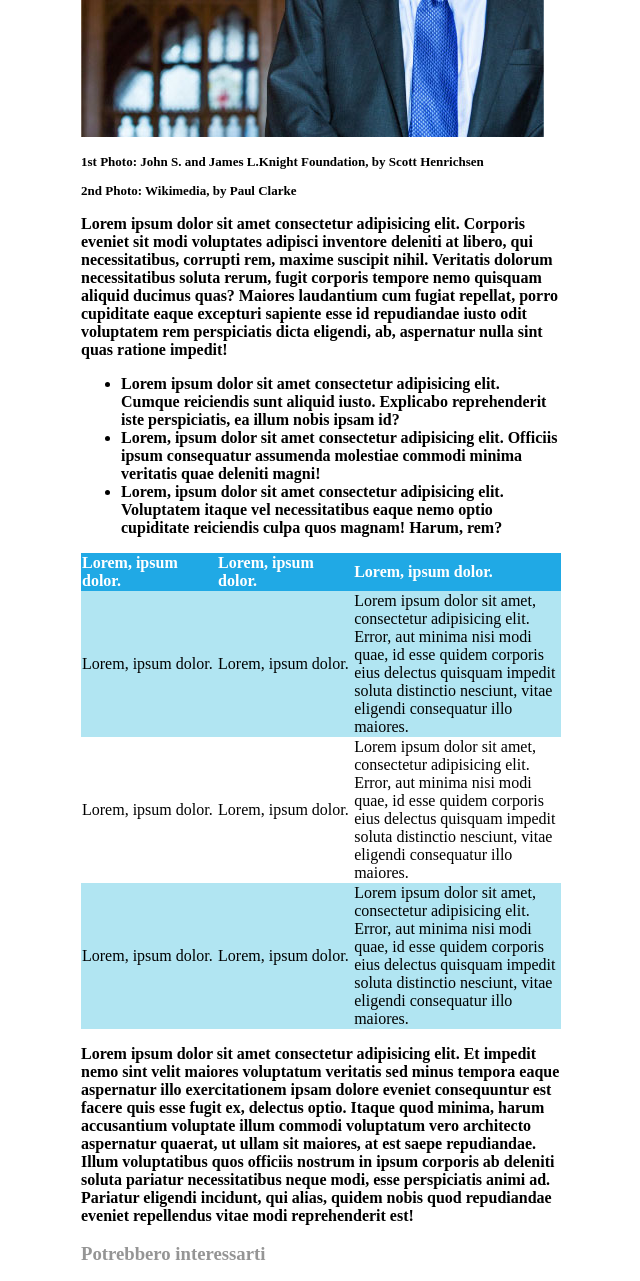
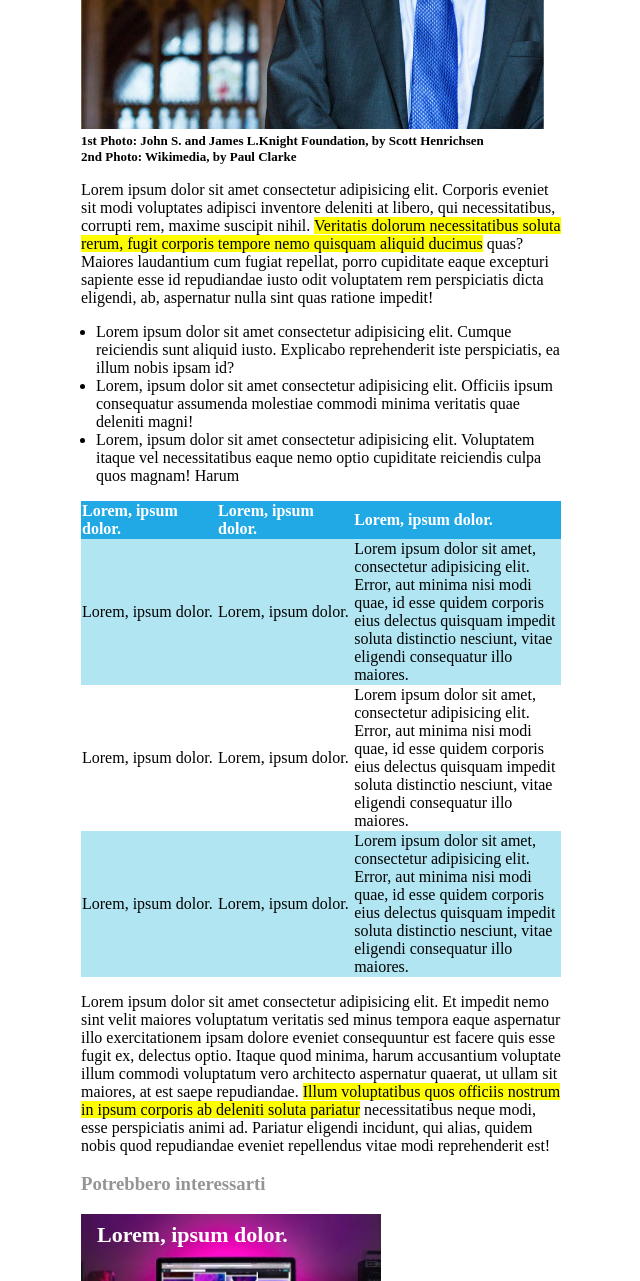
Before and after one commit to Eduard-Condurache/html-css-booleaner, a plain HTML site: page index.html in a window 1280 px wide. Shown: the part 920-2201 px from the top of the page, without its empty margins (319-959 px from the left). Drawn offline with Linux system fonts and the light colour scheme.

Commit message:
Esercizio the Booleaner finito!

```diff
--- a/css/style.css
+++ b/css/style.css
@@ -2,6 +2,7 @@
 body, html {
     margin-left: 200px;
     margin-right: 200px;
+    margin-top: 0;
 }
 
 .background-header {
@@ -13,6 +14,7 @@ body, html {
 #logo {
     width: 15%;
     text-align: right;
+    padding: 20px;
 }
 
 #titolo-pagina {
@@ -24,7 +26,7 @@ body, html {
     color:#2bade6
 }
 
-h3 {
+.text-grey {
     color: #959595;
 }
 
@@ -34,9 +36,17 @@ h3 {
 
 }
 
-.text-weight {
-    font-weight:bold;
+.yellow-text {
+    background-color: #fdfd00;
 }
+
+ul {
+    margin-left: 15px;
+    padding: 0;
+}
+
+
+                          /* TABLE SECTION */
 
 table {
     border-collapse: collapse;
@@ -59,6 +69,8 @@ td {
     height: 40px;
 }
 
+                            /* FOOTER SECTION*/
+
 
 .stacked-image {
     display: block;
@@ -71,6 +83,7 @@ td {
     text-align: center;
     color: white;
     font-weight: bold;
+    font-size: 22px;
   }
 
 .immagine1 {
--- a/index.html
+++ b/index.html
@@ -8,18 +8,19 @@
    </head>
    <body>
 
+                                        <!--  Inizio header  -->
+
     <header>
-
         <div class="background-header">
-            <img src="./img/logo.svg" alt="" id="logo">
+            <img src="./img/logo.svg" alt="immagine-logo" id="logo">
         </div>
 
         <h1 id="titolo-pagina">
             Internet deve essere al servizio del "bene pubblico": il
-            manifesto di Tim Berners-Lee
+            <br>manifesto di Tim Berners-Lee
         </h1>
 
-        <div>
+        <div class="text-grey">
             <h3>Scritto da <span id="the-booleaner">The Booleaner</span></h3>
             <p>Il 10/10/2020</p>
         </div>
@@ -28,18 +29,21 @@
         <img src="./img/tim-2.jpg" alt="">
 
         <div class="photo-description">
-            <p>1st Photo: John S. and James L.Knight Foundation, by Scott Henrichsen</p>
-            <p>2nd Photo: Wikimedia, by Paul Clarke</p>
+            1st Photo: John S. and James L.Knight Foundation, by Scott Henrichsen <br>
+            2nd Photo: Wikimedia, by Paul Clarke
         </div>
+    </header>
+                                       <!--  Fine header  -->
 
-    </header>
 
+
+                                       <!-- Inizio main content  -->
      <main>
-        <div class="text-weight">
+        <div>
             <p>
                 Lorem ipsum dolor sit amet consectetur adipisicing elit. Corporis eveniet sit modi voluptates adipisci
-                inventore deleniti at libero, qui necessitatibus, corrupti rem, maxime suscipit nihil. Veritatis
-                dolorum necessitatibus soluta rerum, fugit corporis tempore nemo quisquam aliquid ducimus quas?
+                inventore deleniti at libero, qui necessitatibus, corrupti rem, maxime suscipit nihil. <span class="yellow-text">Veritatis
+                dolorum necessitatibus soluta rerum, fugit corporis tempore nemo quisquam aliquid ducimus</span> quas?
                 Maiores laudantium cum fugiat repellat, porro cupiditate eaque excepturi sapiente esse id repudiandae
                 iusto odit voluptatem rem perspiciatis dicta eligendi, ab, aspernatur nulla sint quas ratione impedit!
             </p>
@@ -53,10 +57,10 @@
                     commodi minima veritatis quae deleniti magni!</li>
                 <li>Lorem, ipsum dolor sit amet consectetur adipisicing elit.
                     Voluptatem itaque vel necessitatibus eaque nemo optio
-                     cupiditate reiciendis culpa quos magnam! Harum, rem?</li>
+                     cupiditate reiciendis culpa quos magnam! Harum</li>
             </ul>
         </div>
-                                            <!-- TABELLA CON TAG VARI -->
+                                            <!-- Inizio tabella -->
 
             <section>
                 <table>
@@ -99,6 +103,11 @@
                 </table>
             </section>
 
+
+
+                                             <!-- Fine tabella -->
+
+
             <div class="text-weight">
                 <p>
                     Lorem ipsum dolor sit amet consectetur adipisicing elit.
@@ -107,15 +116,20 @@
                     consequuntur est facere quis esse fugit ex, delectus optio. Itaque quod minima,
                     harum accusantium voluptate illum commodi voluptatum vero architecto aspernatur
                     quaerat, ut ullam sit maiores, at est saepe repudiandae.
-                    Illum voluptatibus quos officiis nostrum in ipsum corporis ab
-                    deleniti soluta pariatur necessitatibus neque modi, esse perspiciatis animi ad.
+                    <span class="yellow-text">Illum voluptatibus quos officiis nostrum in ipsum corporis ab
+                    deleniti soluta pariatur</span> necessitatibus neque modi, esse perspiciatis animi ad.
                     Pariatur eligendi incidunt, qui alias, quidem nobis quod
                     repudiandae eveniet repellendus vitae modi reprehenderit est!
                 </p>
             </div>
+        </main>
+
+
+                                            <!-- Fine main content  -->
+
 
             <footer>
-                <h3>Potrebbero interessarti</h3>
+                <div class="text-grey"><h3>Potrebbero interessarti</h3></div>
 
                 <div class="container">
                     <img src="./img/monitor.jpg" alt="" class="stacked-image">
@@ -126,6 +140,5 @@
             </footer>
 
 
-     </main>
    </body>
 </html>
```
